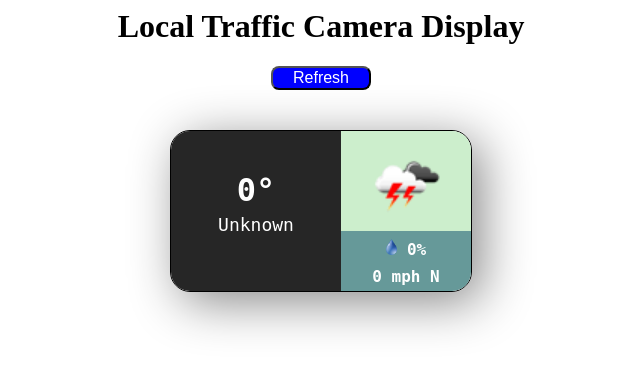
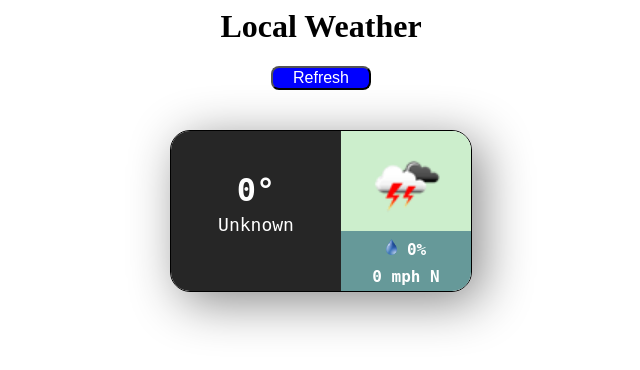
Before and after one commit to mariabultena/Weather, a plain HTML site: page index.html in a window 1280 px wide. Shown: the whole page, without its empty margins (319-959 px from the left). Drawn offline with Linux system fonts and the light colour scheme; no server answers.

Commit message:
Update index.html

```diff
--- a/index.html
+++ b/index.html
@@ -7,7 +7,7 @@
     <script type="text/javascript" src="app.js"></script>
   </head>
   <body>
- <h1>Local Traffic Camera Display</h1>
+ <h1>Local Weather</h1>
     <FORM>
     <INPUT ID="refresh" TYPE="button" onClick="myFunction()" VALUE="Refresh">
   </FORM>
```
